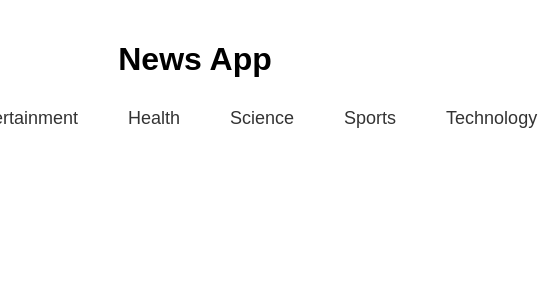
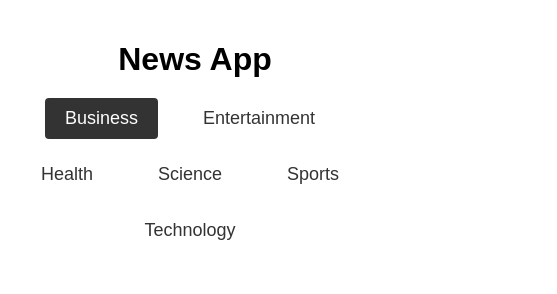
Before and after one commit to abhiraj-ku/API-Projects-JS, a plain HTML site: page news api/index.html in a window 390 px wide. Shown: the whole page, 557 px wide, since content can reach past the window. Drawn offline with Linux system fonts and the light colour scheme; no server answers.

Commit message:
Update style.css

```diff
--- a/news api/style.css
+++ b/news api/style.css
@@ -81,3 +81,10 @@ button.btn-active {
   color: #555;
   margin-bottom: 20px;
 }
+
+@media (max-width: 920px) {
+  #categories {
+    flex-wrap: wrap;
+    gap: 15px;
+  }
+}
```
